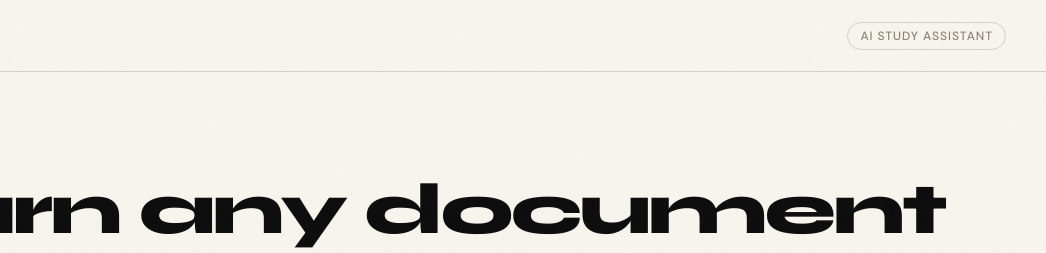
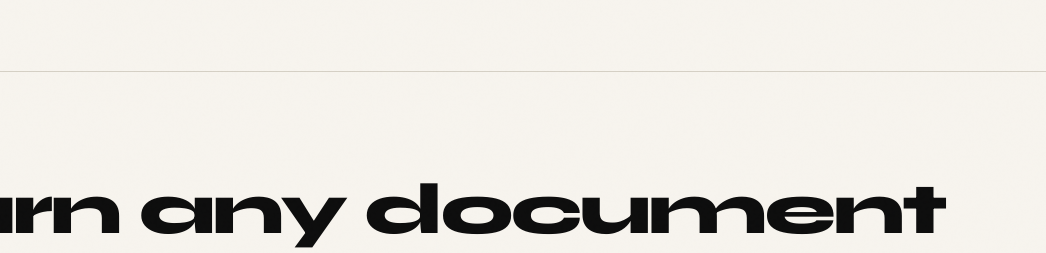
Before and after one commit to Ahmadqayum221b/NOTUS, a plain HTML site: page index.html in a window 1280 px wide. Shown: the top 253 px of the page, 234-1280 px from the left. Drawn offline with nearby package versions, Linux system fonts and the light colour scheme; a script that the page names is missing.

Commit message:
Update index.html

```diff
--- a/index.html
+++ b/index.html
@@ -909,7 +909,7 @@
     <span class="logo-dot"></span>
     Notus
   </div>
-  <span class="header-tag">AI Study Assistant</span>
+
 </header>
 
 <div class="app-container">
```
